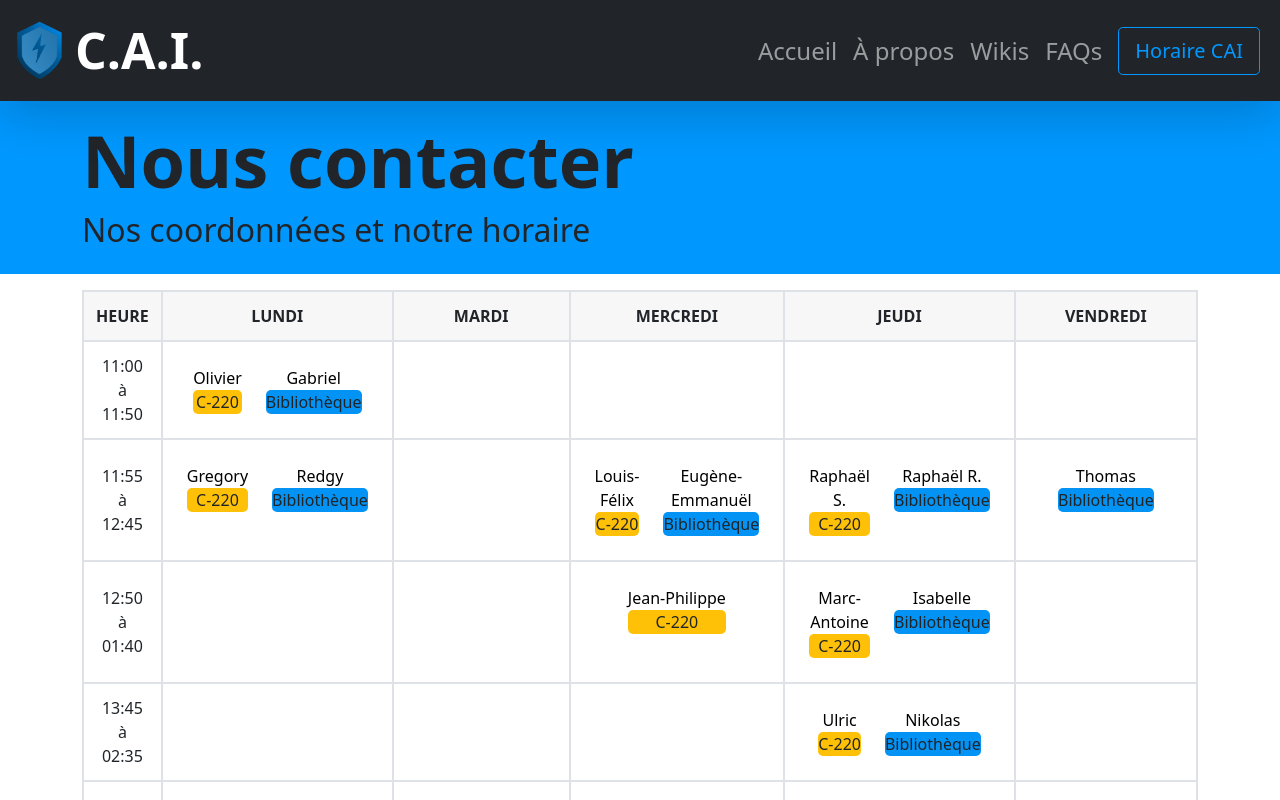
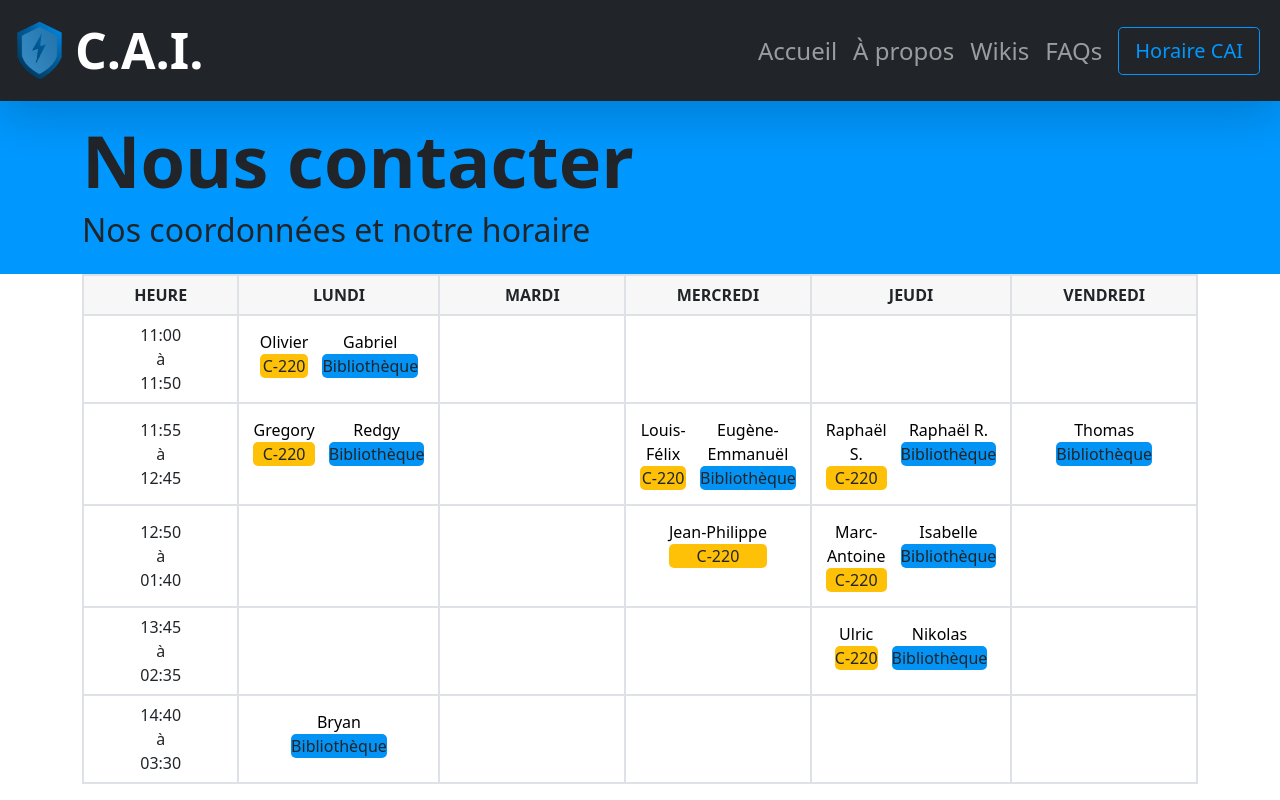
Before and after one commit to darkhappy/projet-soutien, a React (Create React App) app: page /contact in a window 1280 px wide. Shown: the top 800 px of the page. Built offline with nearby package versions, Linux system fonts and the light colour scheme.

Commit message:
Updating Contact.jsx

```diff
--- a/src/routes/Contact/Contact.jsx
+++ b/src/routes/Contact/Contact.jsx
@@ -21,11 +21,11 @@ export default function Contact() {
         <title>{TITLE}</title>
       </Helmet>
       <Header title={TITLE} subtitle={SUBTITLE} />
-      <div className="container mt-3">
+      <div className="container mt-auto">
         <div className="table-responsive">
           <table className="table table-bordered text-center ">
             <thead>
-              <tr className="bg-light-gray border-2">
+              <tr className="bg-light-gray">
                 <th className="text-uppercase border-2">Heure</th>
                 <th className="text-uppercase border-2">Lundi</th>
                 <th className="text-uppercase border-2">Mardi</th>
--- a/src/routes/Contact/contact.css
+++ b/src/routes/Contact/contact.css
@@ -137,7 +137,7 @@
 }
 .table td,
 .table th {
-  padding: 0.75rem;
+  padding: 0.438rem;
   vertical-align: top;
   border-top: 1px solid #dee2e6;
 }
```
